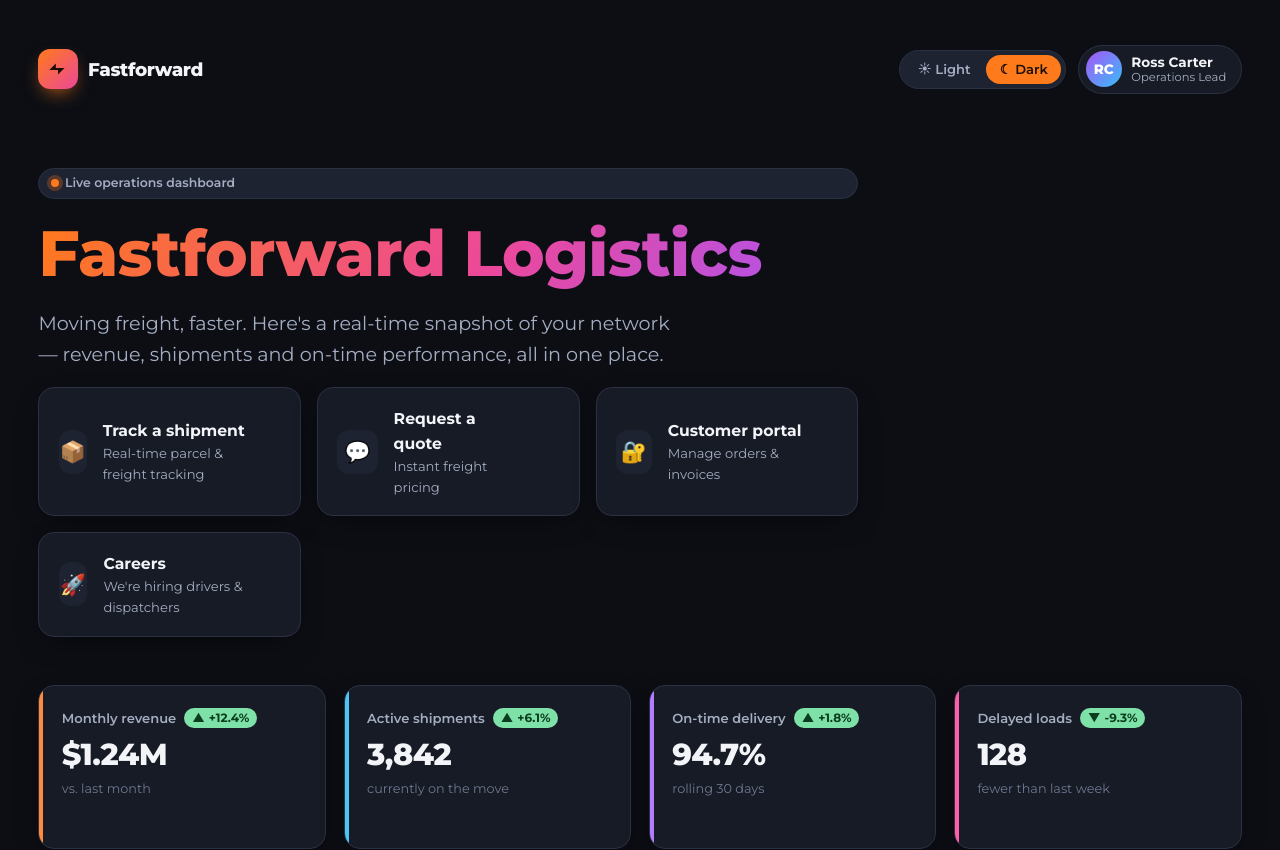
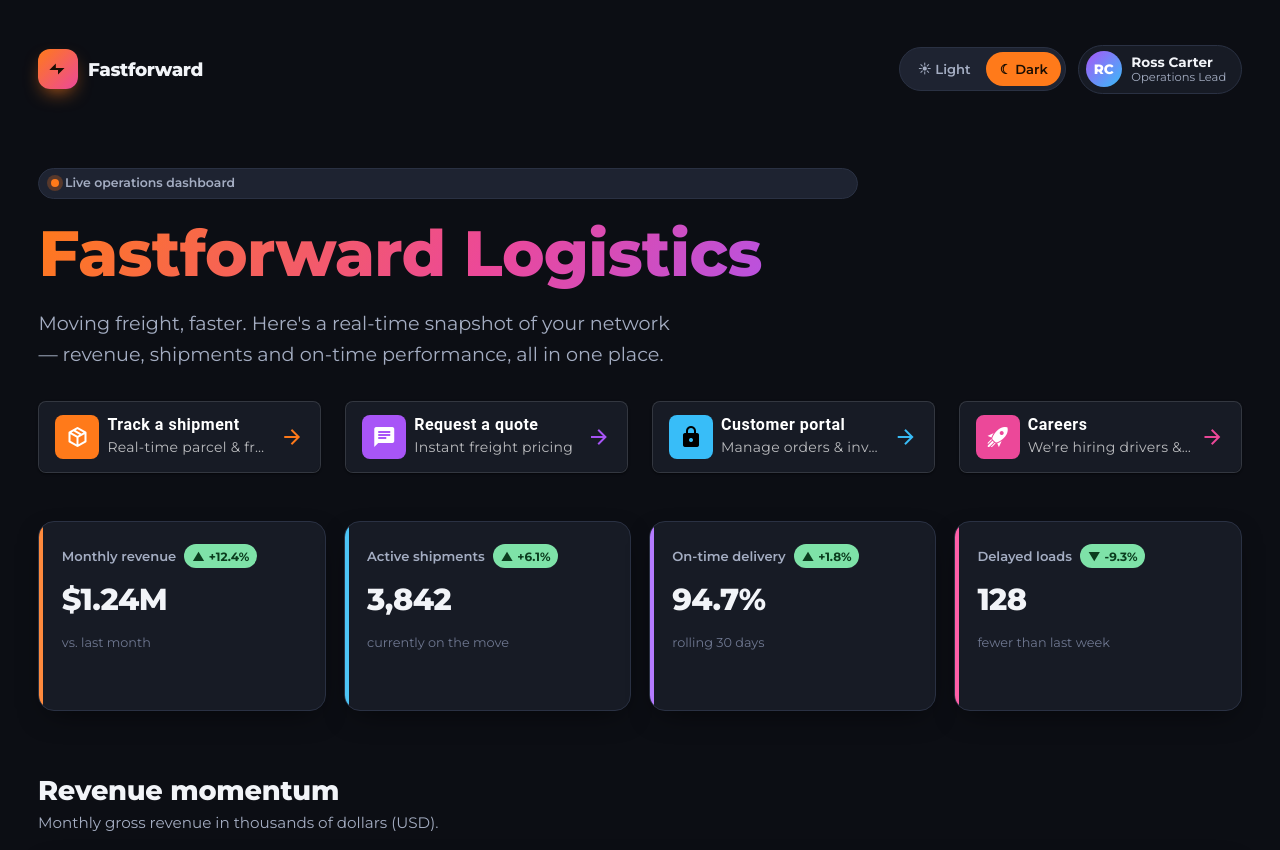
Before and after one commit to RausCa/lesson-6, a Vue app in the folder my-vue-app/: page / in a window 1280 px wide. Shown: the top 850 px of the page. Built offline with nearby package versions, Linux system fonts and the light colour scheme.

Commit message:
added Vueify

```diff
--- a/my-vue-app/package.json
+++ b/my-vue-app/package.json
@@ -11,8 +11,10 @@
     "type-check": "vue-tsc --build"
   },
   "dependencies": {
+    "@mdi/font": "^7.4.47",
     "vue": "^3.5.38",
-    "vue-router": "^5.1.0"
+    "vue-router": "^5.1.0",
+    "vuetify": "^3.12.9"
   },
   "devDependencies": {
     "@tsconfig/node24": "^24.0.4",
--- a/my-vue-app/src/App.vue
+++ b/my-vue-app/src/App.vue
@@ -1,9 +1,16 @@
 <script setup lang="ts">
-import { ref } from 'vue'
+import { ref, watch } from 'vue'
 import { RouterView } from 'vue-router'
+import { useTheme as useVuetifyTheme } from 'vuetify'
 import AppHeader from './components/AppHeader.vue'
 import ProfilePanel from './components/ProfilePanel.vue'
+import { useTheme } from './composables/useTheme'
 import { currentUser, type UserProfile } from './data/dashboard'
+
+// Keep Vuetify's theme in sync with the app's dark/light toggle.
+const { theme } = useTheme()
+const vuetifyTheme = useVuetifyTheme()
+watch(theme, (value) => vuetifyTheme.change(value), { immediate: true })
 
 // Simulated authenticated session.
 const authenticated = ref(true)
--- a/my-vue-app/src/components/QuickLinks.vue
+++ b/my-vue-app/src/components/QuickLinks.vue
@@ -1,125 +1,89 @@
 <script setup lang="ts">
 interface QuickLink {
-  label: string
-  detail: string
+  title: string
+  subtitle: string
   href: string
   icon: string
-  accent: string
+  color: string
 }
 
 const links: QuickLink[] = [
-  { label: 'Track a shipment', detail: 'Real-time parcel & freight tracking', href: '#', icon: '📦', accent: 'var(--chart-orange)' },
-  { label: 'Request a quote', detail: 'Instant freight pricing', href: '#', icon: '💬', accent: 'var(--chart-purple)' },
-  { label: 'Customer portal', detail: 'Manage orders & invoices', href: '#', icon: '🔐', accent: 'var(--chart-blue)' },
-  { label: 'Careers', detail: "We're hiring drivers & dispatchers", href: '#', icon: '🚀', accent: 'var(--chart-magenta)' },
+  {
+    title: 'Track a shipment',
+    subtitle: 'Real-time parcel & freight tracking',
+    href: '#',
+    icon: 'mdi-package-variant-closed',
+    color: 'primary',
+  },
+  {
+    title: 'Request a quote',
+    subtitle: 'Instant freight pricing',
+    href: '#',
+    icon: 'mdi-message-text',
+    color: 'secondary',
+  },
+  {
+    title: 'Customer portal',
+    subtitle: 'Manage orders & invoices',
+    href: '#',
+    icon: 'mdi-lock',
+    color: 'info',
+  },
+  {
+    title: 'Careers',
+    subtitle: "We're hiring drivers & dispatchers",
+    href: '#',
+    icon: 'mdi-rocket-launch',
+    color: 'magenta',
+  },
 ]
 </script>
 
 <template>
-  <nav class="links" aria-label="Quick links">
-    <a
-      v-for="link in links"
-      :key="link.label"
-      :href="link.href"
-      class="link-btn ff-card"
-      :style="{ '--accent': link.accent }"
-    >
-      <span class="icon" aria-hidden="true">{{ link.icon }}</span>
-      <span class="text">
-        <span class="link-label">{{ link.label }}</span>
-        <span class="link-detail">{{ link.detail }}</span>
-      </span>
-      <span class="arrow" aria-hidden="true">→</span>
-    </a>
-  </nav>
+  <v-row role="navigation" aria-label="Quick links">
+    <v-col v-for="link in links" :key="link.title" cols="12" sm="6" md="3">
+      <v-card
+        :href="link.href"
+        hover
+        border
+        rounded="lg"
+        class="link-card"
+      >
+        <v-card-item>
+          <template #prepend>
+            <v-avatar :color="link.color" rounded="lg" size="44">
+              <v-icon :icon="link.icon" size="24" />
+            </v-avatar>
+          </template>
+
+          <v-card-title class="text-body-1 font-weight-bold">{{ link.title }}</v-card-title>
+          <v-card-subtitle>{{ link.subtitle }}</v-card-subtitle>
+
+          <template #append>
+            <v-icon icon="mdi-arrow-right" :color="link.color" class="link-arrow" />
+          </template>
+        </v-card-item>
+      </v-card>
+    </v-col>
+  </v-row>
 </template>
 
 <style scoped>
-.links {
-  display: grid;
-  grid-template-columns: repeat(auto-fit, minmax(260px, 1fr));
-  gap: 1rem;
-}
-
-.link-btn {
-  position: relative;
-  display: flex;
-  align-items: center;
-  gap: 1rem;
-  padding: 1.1rem 1.2rem;
-  color: var(--text);
-  overflow: hidden;
+.link-card {
   transition:
     transform 0.3s var(--ease),
-    border-color 0.3s var(--ease),
     box-shadow 0.3s var(--ease);
 }
 
-.link-btn::before {
-  content: '';
-  position: absolute;
-  inset: 0;
-  background: linear-gradient(120deg, var(--accent), transparent 60%);
-  opacity: 0;
-  transition: opacity 0.3s var(--ease);
+.link-card:hover {
+  transform: translateY(-5px);
 }
 
-.link-btn:hover {
-  transform: translateY(-5px);
-  border-color: var(--accent);
-  box-shadow: 0 20px 40px -22px var(--accent);
-}
-
-.link-btn:hover::before {
-  opacity: 0.14;
-}
-
-.icon {
-  display: grid;
-  place-items: center;
-  width: 44px;
-  height: 44px;
-  border-radius: 12px;
-  font-size: 1.3rem;
-  background: var(--surface-2);
+.link-card :deep(.link-arrow) {
   transition: transform 0.3s var(--ease);
 }
 
-.link-btn:hover .icon {
-  transform: scale(1.08) rotate(-6deg);
-}
-
-.text {
-  display: flex;
-  flex-direction: column;
-  z-index: 1;
-}
-
-.link-label {
-  font-weight: 700;
-  font-size: 0.98rem;
-}
-
-.link-detail {
-  font-size: 0.82rem;
-  color: var(--text-muted);
-}
-
-.arrow {
-  margin-left: auto;
-  font-size: 1.2rem;
-  font-weight: 700;
-  color: var(--accent);
-  transform: translateX(-6px);
-  opacity: 0;
-  transition:
-    transform 0.3s var(--ease),
-    opacity 0.3s var(--ease);
-  z-index: 1;
-}
-
-.link-btn:hover .arrow {
-  transform: none;
-  opacity: 1;
+.link-card:hover :deep(.link-arrow) {
+  transform: translateX(5px);
 }
 </style>
--- a/my-vue-app/src/main.ts
+++ b/my-vue-app/src/main.ts
@@ -1,11 +1,54 @@
 import './assets/main.css'
+
+// Vuetify
+import 'vuetify/styles'
+import '@mdi/font/css/materialdesignicons.css'
+import { createVuetify } from 'vuetify'
+import * as components from 'vuetify/components'
+import * as directives from 'vuetify/directives'
 
 import { createApp } from 'vue'
 import App from './App.vue'
 import router from './router'
 
+const vuetify = createVuetify({
+  components,
+  directives,
+  theme: {
+    defaultTheme: 'dark',
+    themes: {
+      light: {
+        dark: false,
+        colors: {
+          background: '#f6f7fb',
+          surface: '#ffffff',
+          primary: '#ff6a00',
+          secondary: '#a855f7',
+          info: '#38bdf8',
+          magenta: '#ec4899',
+        },
+      },
+      dark: {
+        dark: true,
+        colors: {
+          background: '#0c0e14',
+          surface: '#171b25',
+          primary: '#ff7a1a',
+          secondary: '#a855f7',
+          info: '#38bdf8',
+          magenta: '#ec4899',
+        },
+      },
+    },
+  },
+  icons: {
+    defaultSet: 'mdi',
+  },
+})
+
 const app = createApp(App)
 
 app.use(router)
+app.use(vuetify)
 
 app.mount('#app')
--- a/my-vue-app/src/views/HomeView.vue
+++ b/my-vue-app/src/views/HomeView.vue
@@ -27,8 +27,8 @@ function drill(target: string) {
           Moving freight, faster. Here's a real-time snapshot of your network —
           revenue, shipments and on-time performance, all in one place.
         </p>
-        <QuickLinks />
       </div>
+      <QuickLinks />
     </section>
 
     <!-- Summary snapshot -->
@@ -98,6 +98,7 @@ function drill(target: string) {
   display: flex;
   flex-direction: column;
   gap: 1.1rem;
+  margin-bottom: 2rem;
 }
 
 .dot {
```
Also changed, not shown: 1 other file (tests, documents, lock files or other folders).
